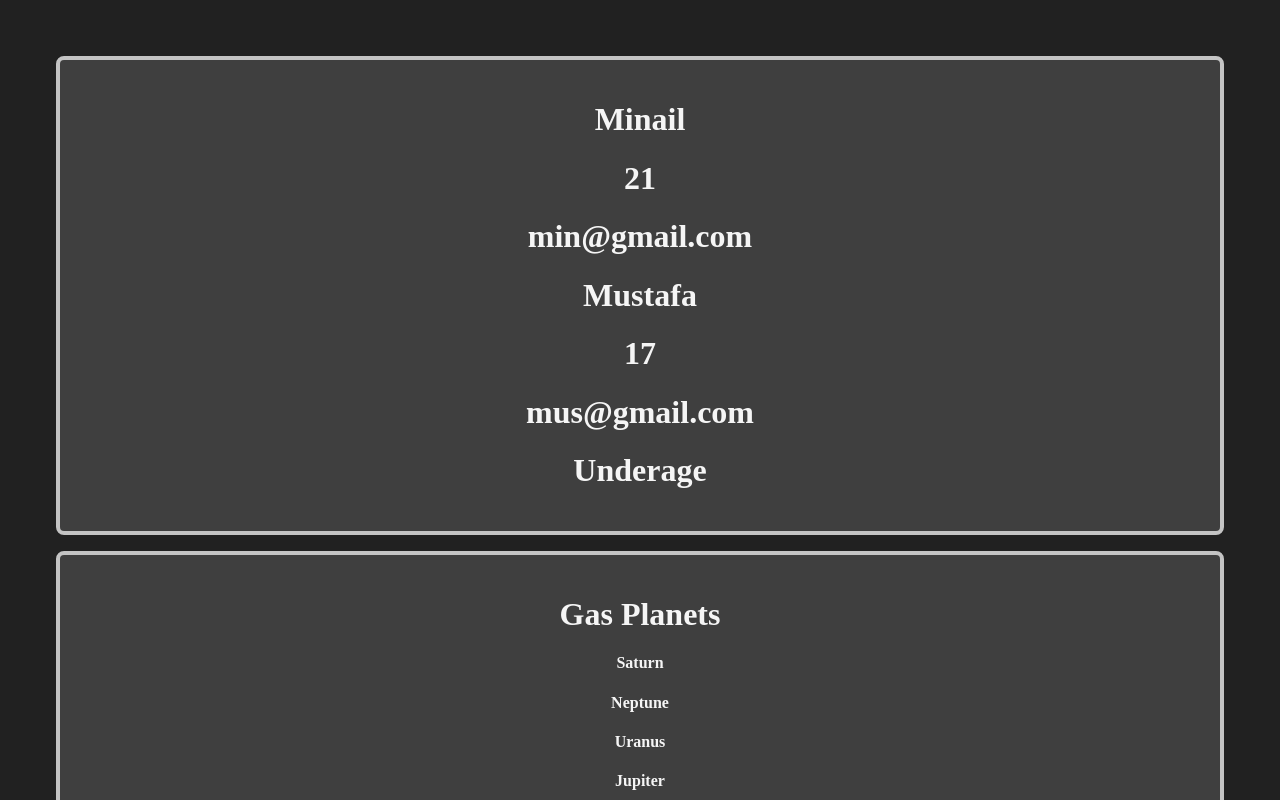
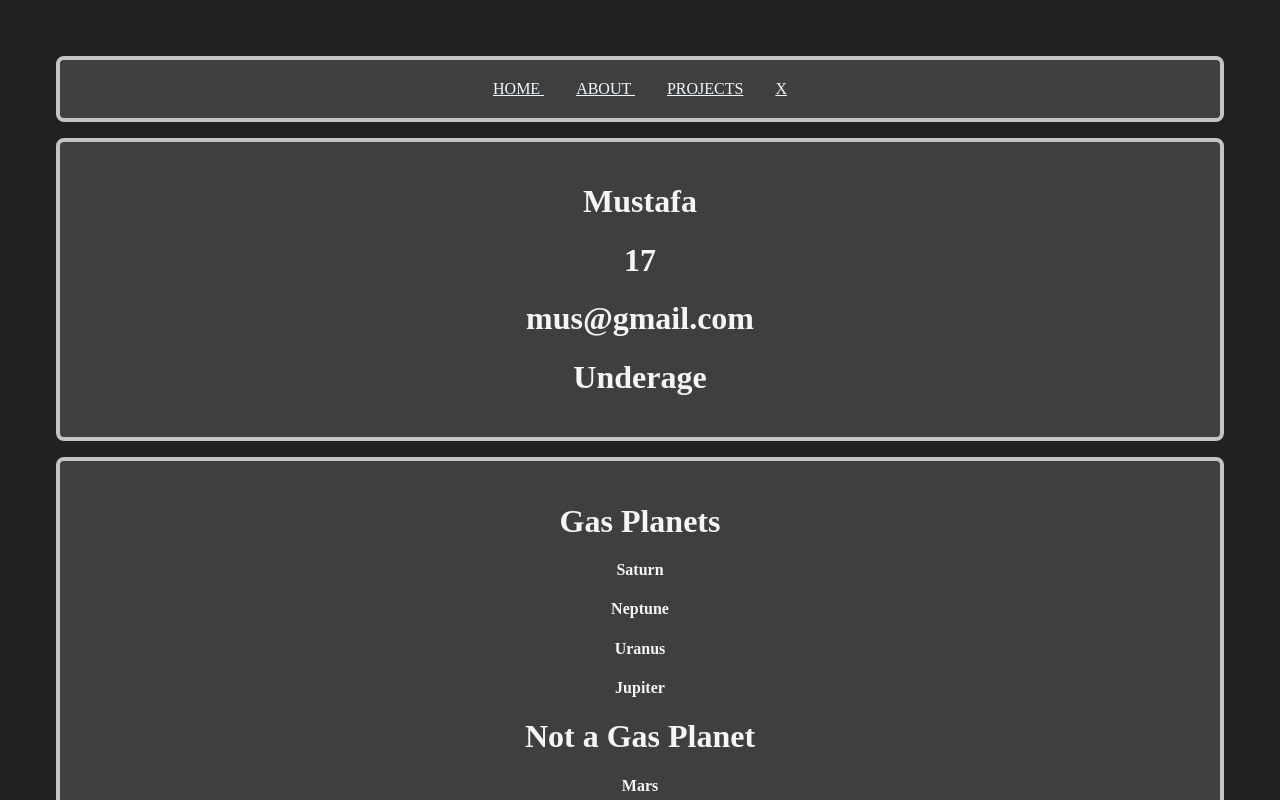
Before and after one commit to Minahil-Muhammad-Moiz/react-practice, a React (Vite) app: page / in a window 1280 px wide. Shown: the top 800 px of the page. Built offline with nearby package versions, Linux system fonts and the light colour scheme.

Commit message:
React Router Dom

```diff
--- a/package.json
+++ b/package.json
@@ -12,7 +12,8 @@
   "dependencies": {
     "axios": "^1.6.8",
     "react": "^18.2.0",
-    "react-dom": "^18.2.0"
+    "react-dom": "^18.2.0",
+    "react-router-dom": "^6.22.3"
   },
   "devDependencies": {
     "@types/react": "^18.2.66",
--- a/src/App.css
+++ b/src/App.css
@@ -26,3 +26,8 @@ button{
   border-radius: 0.5rem;
   padding: 0.3rem;
 }
+
+.links a{
+  color: aliceblue;
+  margin: auto 1rem ;
+}
--- a/src/App.jsx
+++ b/src/App.jsx
@@ -5,12 +5,25 @@ import ShowHide from './Components/ShowHide'
 import ToDoList from './Components/ToDoList'
 import User from './Components/User'
 import Planets from './Components/Planets'
+import Navbar from './Components/Navbar'
+import { Route, BrowserRouter as Router, Routes } from 'react-router-dom'
+import Home from './Pages/Home'
+import About from './Pages/About'
+import Projects from './Pages/Projects'
+
 
 function App() {
   return (
     <>
+    <Router>
+      <Navbar/>
+      <Routes>
+          <Route path="Home" element={<Home />} />
+          <Route path="About" element={<About />} />
+          <Route path="Projects" element={<Projects />} />
+        </Routes>
+    </Router>
     <div className='Card'>
-      <User name='Minail' age={21} email='min@gmail.com'/>
       <User name='Mustafa' age={17} email= 'mus@gmail.com'/>
     </div>
     <div className='Card'>
--- /dev/null
+++ b/src/Components/Navbar.jsx
@@ -0,0 +1,15 @@
+import { Link } from "react-router-dom";
+import App from "../App";
+
+const Navbar = () => {
+  return (
+    <div className='Card links'>
+        <Link to="/Home">HOME </Link>
+        <Link to="./About">ABOUT </Link>
+        <Link to="./Projects">PROJECTS</Link>
+        <Link to='/'>X</Link>
+    </div>
+  );
+};
+
+export default Navbar;
--- /dev/null
+++ b/src/Pages/About.jsx
@@ -0,0 +1,9 @@
+import React from 'react'
+
+const About = () => {
+  return (
+    <div className='Card'>This is a about Page.</div>
+  )
+}
+
+export default About
--- /dev/null
+++ b/src/Pages/Home.jsx
@@ -0,0 +1,8 @@
+
+const Home = () => {
+  return (
+    <div className='Card'>This is a Home Page.</div>
+  )
+}
+
+export default Home
--- /dev/null
+++ b/src/Pages/Projects.jsx
@@ -0,0 +1,9 @@
+import React from 'react'
+
+const Projects = () => {
+  return (
+    <div className='Card'>This is a Projects Page.</div>
+  )
+}
+
+export default Projects
```
Also changed, not shown: 1 other file (tests, documents, lock files or other folders).
